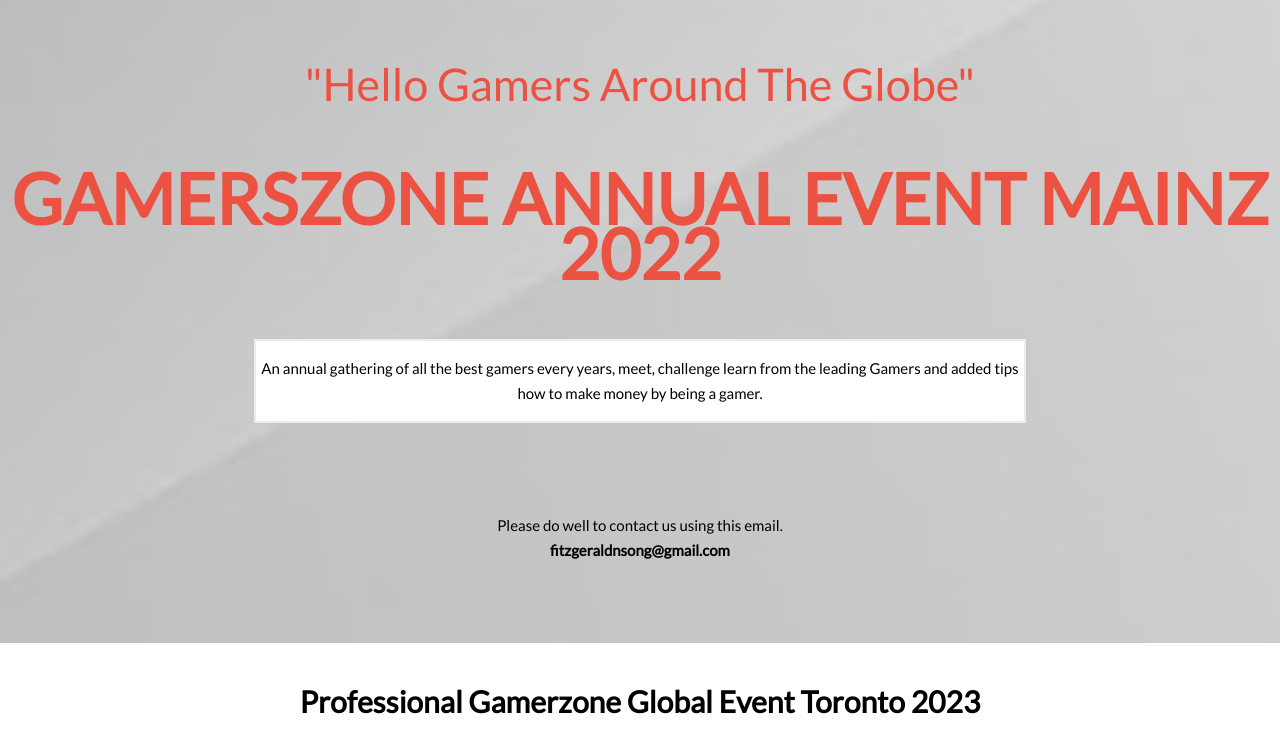
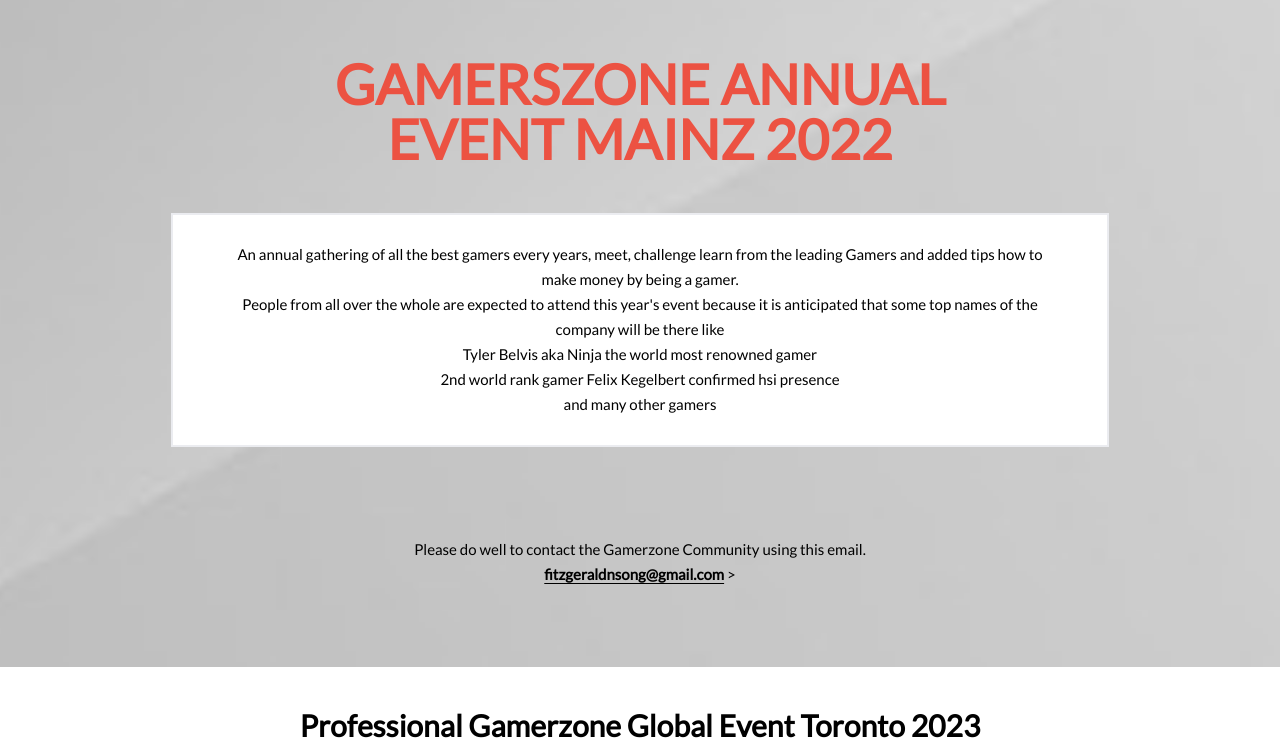
Before and after one commit to fitz95/Conference-Page, a website: page about.html in a window 1280 px wide. Shown: the part 81-821 px from the top of the page. Drawn offline with Linux system fonts and the light colour scheme.

Commit message:
fix the about and index desktop version of the we app

```diff
--- a/about.html
+++ b/about.html
@@ -70,19 +70,29 @@
       <main>
         <section class="mobile-view" id="">
           <div>
-            <p class="firstheader center">"Hello Gamers Around The Globe"</p>
+            <p class="firstheader center mobile ">"Hello Gamers Around The Globe"</p>
             <h1 class="secondheader2 center">GAMERSZONE ANNUAL EVENT MAINZ 2022</h1>
           </div>
           <div class="paragraph-mobile2 center">
-            <p>
+            <p class="mobile">
               An annual gathering of all the best gamers every years, meet, challenge
               learn from the leading Gamers and added tips how to make money by being a gamer.
+            </p>
+            <p class="desktop">
+              An annual gathering of all the best gamers every years, meet, challenge
+              learn from the leading Gamers and added tips how to make money by being a gamer.<br>
+              People from all over the whole are expected to attend this year's event because
+               it is anticipated that some top names of the company will be there like <br>
+               Tyler Belvis aka Ninja the world most renowned gamer<br>
+               2nd world rank gamer Felix Kegelbert confirmed hsi presence<br>
+               and many other gamers<br>
+
             </p>
           </div>
           <div>
             <p class="paragraph-mobile-about center">
-              Please do well to contact us using this email.<br />
-              <b>fitzgeraldnsong@gmail.com</b>
+              Please do well to contact the Gamerzone Community using this email.<br />
+              <b class="underline">fitzgeraldnsong@gmail.com</b> >
             </p>
           </div>
         </section>
--- a/style.css
+++ b/style.css
@@ -465,12 +465,12 @@ body {
 
   .secondheader {
     font-size: 70px;
-    line-height: 55px;
+    line-height: 65px;
     font-weight: 900;
     font-family: "Lato", sans-serif;
     color: #ec5242;
-    margin-top: 60px;
-    width: 60%;
+    margin-top: 5px;
+    width: 75%;
   }
 
   .paragraph-mobile {
@@ -480,7 +480,7 @@ body {
     padding-left: 10px;
     padding-right: 10px;
     line-height: 25px;
-    width: 45%;
+    width: 65%;
     gap: 10px;
   }
 
@@ -493,6 +493,7 @@ body {
   .secondparagraph {
     font-size: 20px;
     font-weight: 100;
+    width: 60%;
   }
 
   .programactivities {
@@ -508,6 +509,7 @@ body {
     background-color: rgb(224, 224, 224, 0.8);
     padding: 5px 10px;
     width: 11%;
+    text-align: center;
   }
 
   .programflex p {
@@ -518,7 +520,6 @@ body {
     padding-top: 65px;
     text-align: center;
     color: white;
-    font-weight: 200;
     line-height: 5px;
   }
 
@@ -685,12 +686,15 @@ body {
   }
 
   .secondheader2 {
-    font-size: 70px;
+    font-size: 55px;
     line-height: 55px;
     font-weight: 900;
     font-family: "Lato", sans-serif;
     color: #ec5242;
     margin-top: 60px;
+    width: 50%;
+    margin-left: auto;
+    margin-right: auto;
   }
 
   .paragraph-mobile2 {
@@ -699,9 +703,10 @@ body {
     font-size: 15px;
     line-height: 25px;
     background-color: white;
-    width: 60%;
+    width: 65%;
     margin: auto;
     margin-bottom: 50px;
+    padding: 1% 4%;
   }
 
   .paragraph-mobile-about {
@@ -718,7 +723,7 @@ body {
   }
 
   .leftpad {
-    padding-left: 1%;
+    padding-left: 20%;
   }
 
   .new5 {
@@ -805,4 +810,9 @@ body {
     background-color: white;
     color: #ec5242;
   }
+
+  .underline {
+    text-decoration: underline;
+    text-underline-offset: 3px;
+  }
 }
```
